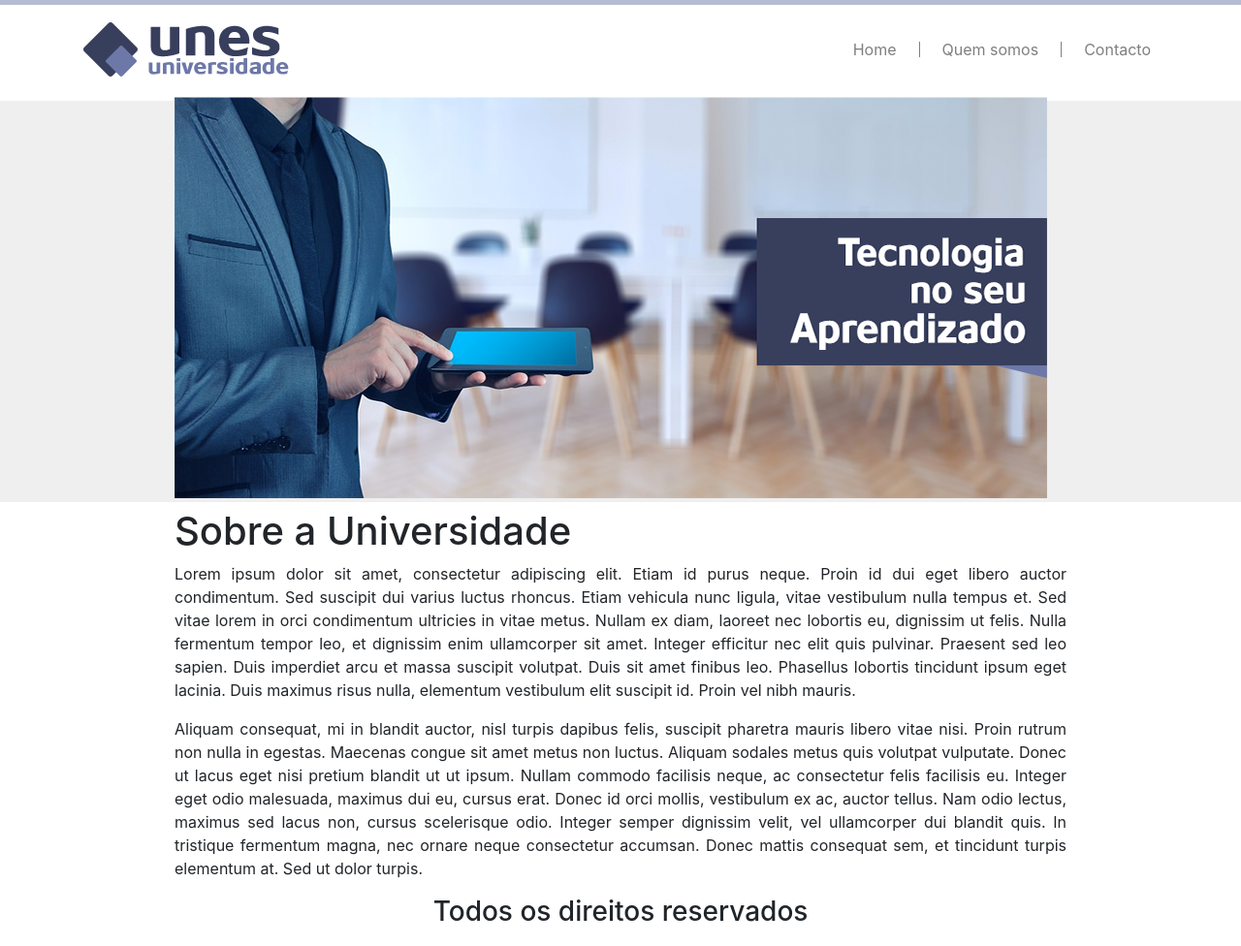
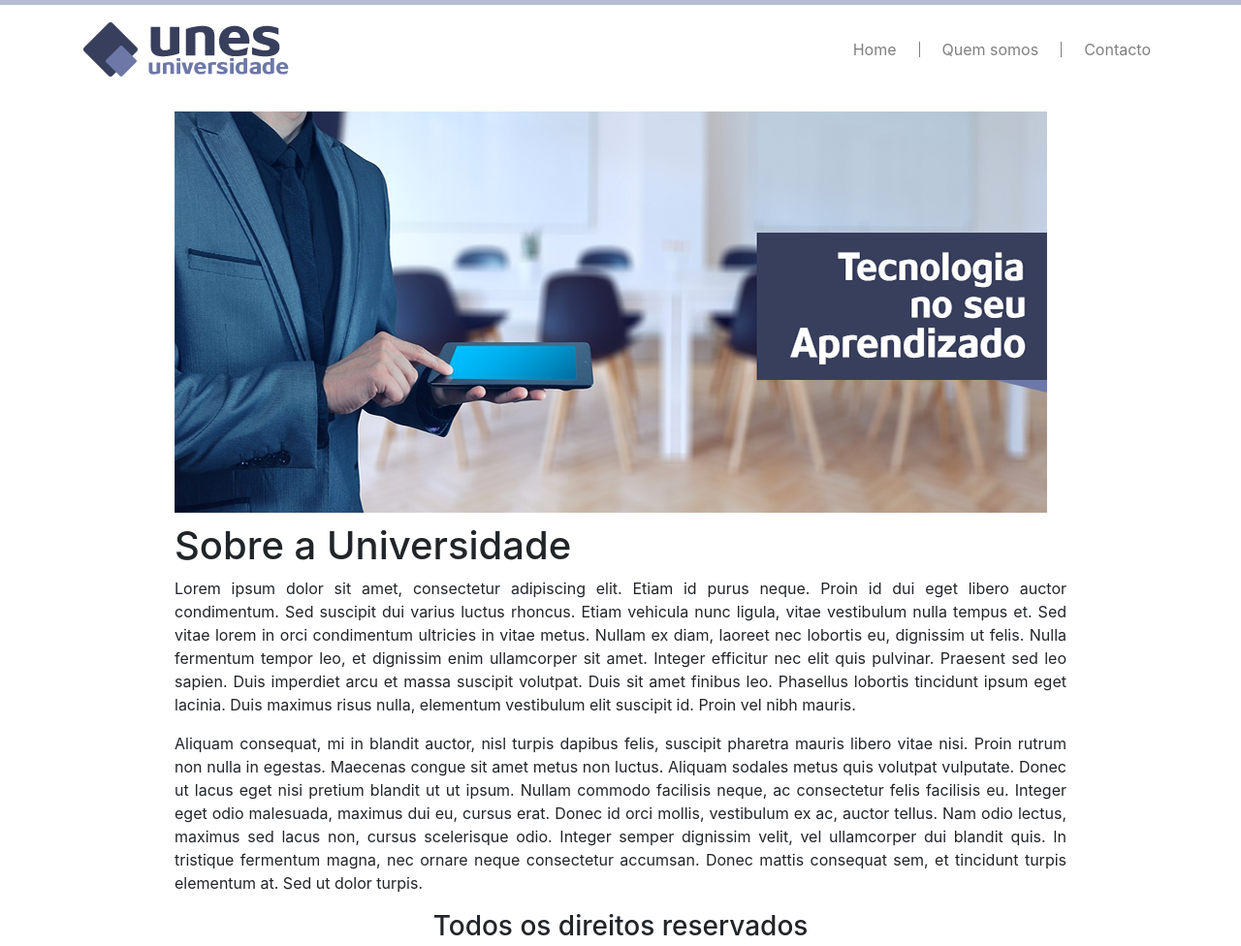
Before and after one commit to SrNeil/UNES-Bootstrap, a plain HTML site: page index.html in a window 1280 px wide. Shown: the whole page at 97% size. Drawn offline with nearby package versions, Linux system fonts and the light colour scheme.

Commit message:
Fiz modificaçoees no design

```diff
--- a/css/estilo.css
+++ b/css/estilo.css
@@ -1,5 +1,10 @@
-html , body {
+html,
+body {
   height: 100%;
+}
+
+#home {
+  padding-top: 9%;
 }
 
 .navbar {
@@ -9,12 +14,8 @@ html , body {
 
 .divisor {
   width: 1px;
-    background-color: rgba(0,0,0,.5);
+  background-color: rgba(0, 0, 0, 0.5);
   margin: 12px 15px;
-}
-
-header {
-    padding: 50px;
 }
 
 p {
--- a/index.html
+++ b/index.html
@@ -35,7 +35,7 @@
     <title>UNES - Página inicial</title>
     <link rel="icon" href="imagens/icon.png" />
   </head>
-  <body style="background: url(imagens/fundo.png)">
+  <body style="background: url(imagens/fundo2.png)">
     <header>
       <nav
         class="
@@ -82,8 +82,8 @@
       <!-- nav -->
     </header>
 
-    <section>
-      <div class="container">
+    <section id="home" class="d-flex">
+      <div class="container align-self-center">
         <div class="row">
           <div class="col-md-10 m-auto">
             <img src="imagens/capa.png" class="img-fluid" />
```
Lines whose indentation alone changed are shown as unchanged.
